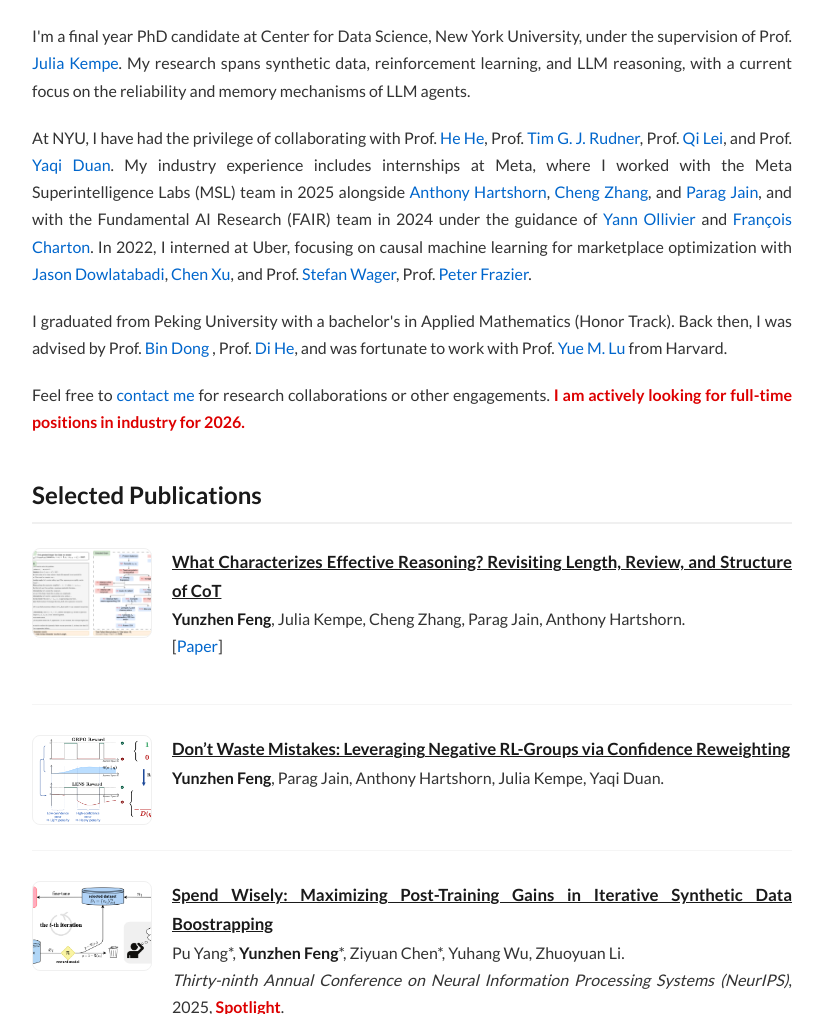
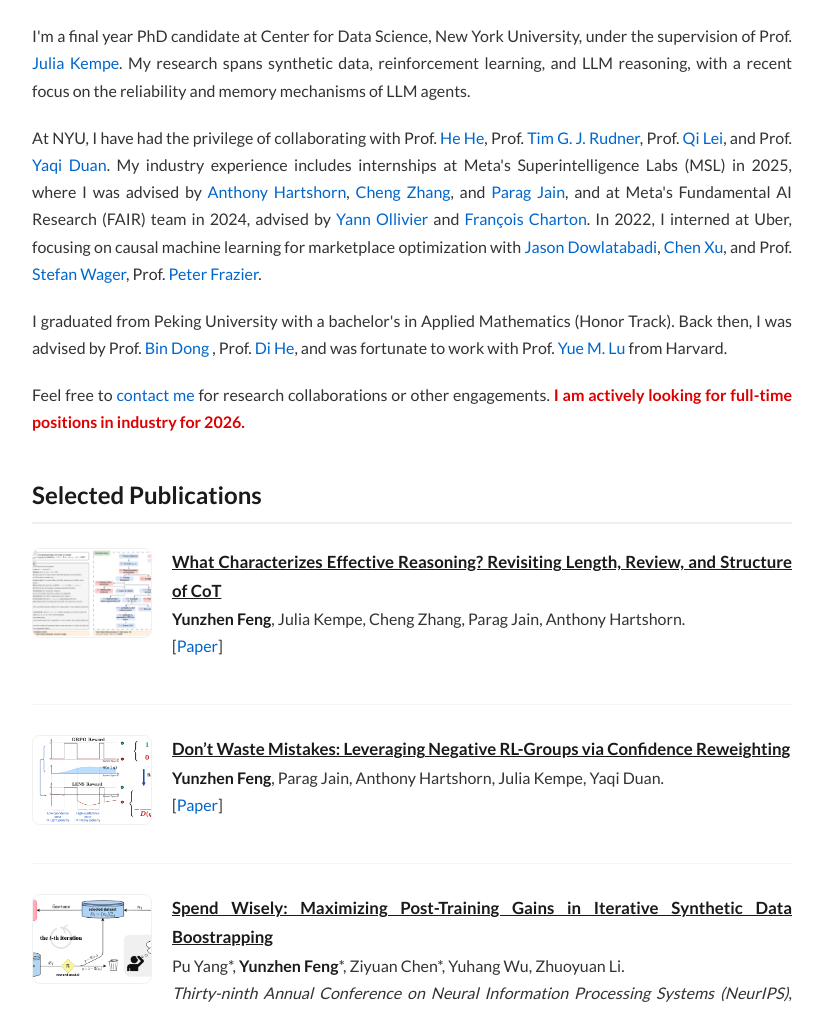
Before and after one commit to fengyzpku/fengyzpku.github.io, a plain HTML site: page index.html in a window 1280 px wide. Shown: the part 460-1474 px from the top of the page, without its empty margins (228-1051 px from the left). Drawn offline with Linux system fonts and the light colour scheme; some icons are missing.

Commit message:
add arxiv

```diff
--- a/index.html
+++ b/index.html
@@ -70,10 +70,10 @@
                     <!-- About Section -->
                     <div class="about-text">
                         <p>I'm a final year PhD candidate at Center for Data Science, New York University, under the supervision of Prof.
-                            <a href="https://cims.nyu.edu/~kempe/">Julia Kempe</a>. My research spans synthetic data, reinforcement learning, and LLM reasoning, with a current focus on the reliability and memory mechanisms of LLM agents.
+                            <a href="https://cims.nyu.edu/~kempe/">Julia Kempe</a>. My research spans synthetic data, reinforcement learning, and LLM reasoning, with a recent focus on the reliability and memory mechanisms of LLM agents.
                         </p>
 
-                        <p>At NYU, I have had the privilege of collaborating with Prof. <a href="https://hhexiy.github.io/">He He</a>, Prof. <a href="https://timrudner.com/">Tim G. J. Rudner</a>, Prof. <a href="https://cecilialeiqi.github.io/">Qi Lei</a>, and Prof. <a href="https://duanyq22.github.io/">Yaqi Duan</a>. My industry experience includes internships at Meta, where I worked with the Meta Superintelligence Labs (MSL) team in 2025 alongside <a href="https://anthonyhartshorn.com/">Anthony Hartshorn</a>, <a href="https://cheng-zhang.org/">Cheng Zhang</a>, and <a href="https://www.linkedin.com/in/paragjain1/">Parag Jain</a>, and with the Fundamental AI Research (FAIR) team in 2024 under the guidance of <a href="http://www.yann-ollivier.org/rech/">Yann Ollivier</a> and <a href="https://f-charton.github.io/about/">François Charton</a>. In 2022, I interned at Uber, focusing on causal machine learning for marketplace optimization with <a href="https://www.linkedin.com/in/jdowlatabadi">Jason Dowlatabadi</a>, <a href="https://www.linkedin.com/in/chen-xu-5483ab23">Chen Xu</a>, and Prof. <a href="https://web.stanford.edu/~swager/">Stefan Wager</a>, Prof. <a href="https://people.orie.cornell.edu/pfrazier/">Peter Frazier</a>.
+                        <p>At NYU, I have had the privilege of collaborating with Prof. <a href="https://hhexiy.github.io/">He He</a>, Prof. <a href="https://timrudner.com/">Tim G. J. Rudner</a>, Prof. <a href="https://cecilialeiqi.github.io/">Qi Lei</a>, and Prof. <a href="https://duanyq22.github.io/">Yaqi Duan</a>. My industry experience includes internships at Meta's Superintelligence Labs (MSL) in 2025, where I was advised by <a href="https://anthonyhartshorn.com/">Anthony Hartshorn</a>, <a href="https://cheng-zhang.org/">Cheng Zhang</a>, and <a href="https://www.linkedin.com/in/paragjain1/">Parag Jain</a>, and at Meta's Fundamental AI Research (FAIR) team in 2024, advised by <a href="http://www.yann-ollivier.org/rech/">Yann Ollivier</a> and <a href="https://f-charton.github.io/about/">François Charton</a>. In 2022, I interned at Uber, focusing on causal machine learning for marketplace optimization with <a href="https://www.linkedin.com/in/jdowlatabadi">Jason Dowlatabadi</a>, <a href="https://www.linkedin.com/in/chen-xu-5483ab23">Chen Xu</a>, and Prof. <a href="https://web.stanford.edu/~swager/">Stefan Wager</a>, Prof. <a href="https://people.orie.cornell.edu/pfrazier/">Peter Frazier</a>.
                         </p>
 
                         <p>I graduated from Peking University with a bachelor's in Applied Mathematics (Honor Track). Back then, I was advised by Prof. <a href="http://faculty.bicmr.pku.edu.cn/~dongbin/">Bin Dong</a> , Prof. <a href="https://dihe-pku.github.io/">Di He</a>, and was fortunate to work with Prof. <a href="https://lu.seas.harvard.edu/">Yue M. Lu</a> from Harvard.
@@ -109,7 +109,7 @@
                                 <span><strong><u>Don’t Waste Mistakes: Leveraging Negative RL-Groups via Confidence Reweighting</u></strong></span><br/>
                                 <span><strong>Yunzhen Feng</strong>, Parag Jain, Anthony Hartshorn, Julia Kempe, Yaqi Duan.</span><br/>
                                 <!-- <span><i>Thirty-ninth Annual Conference on Neural Information Processing Systems (NeurIPS)</i>, 2025, <span style="color:#d00; font-weight:600;">Spotlight</span>.</span><br/> -->
-                                <!-- <span>[<a href="https://arxiv.org/abs/2501.18962">Paper</a>]</span><br/> -->
+                                <span>[<a href="https://arxiv.org/abs/2510.08696">Paper</a>]</span><br/>
                             </p>
                         </div>
                     </div>
```
Also changed, not shown: 1 other file.
